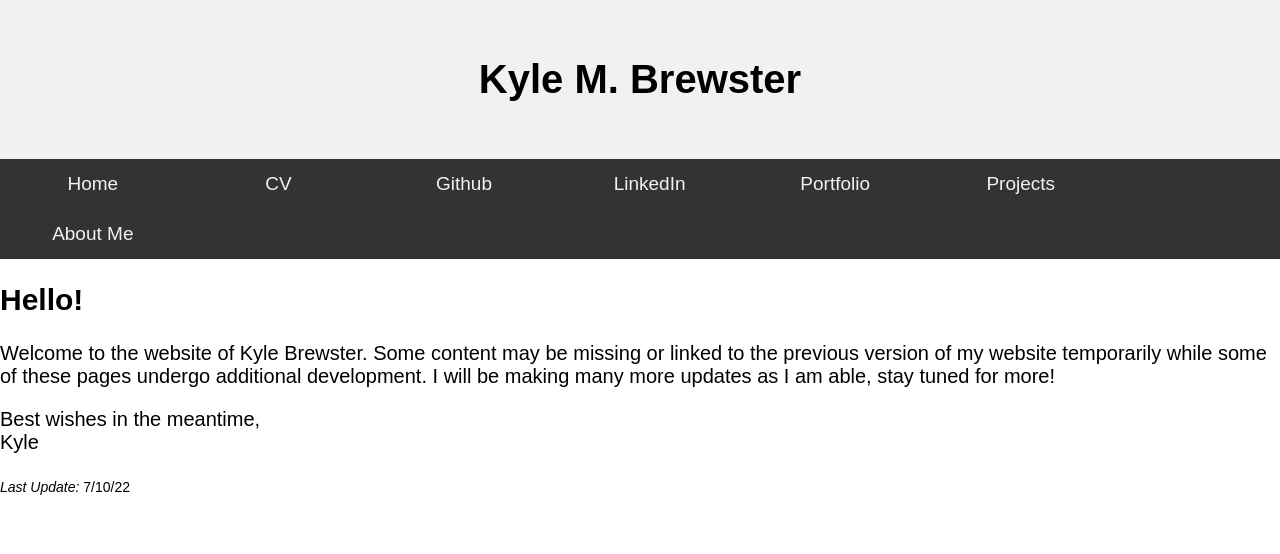
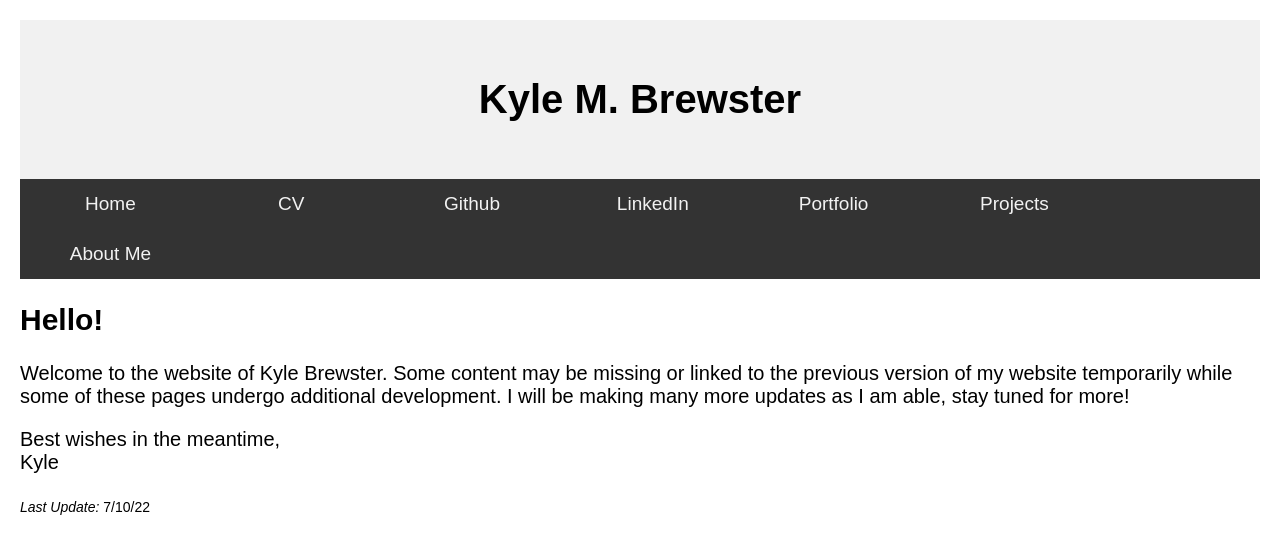
Before and after one commit to k-brew/personal-site, a Jekyll site: the page built from index.md, in a window 1280 px wide. Shown: the top 554 px of the page. Built offline with Jekyll 4.4.1, drawn with Linux system fonts in a browser that asks for light colours.

Commit message:
Update index.md

```diff
--- a/index.md
+++ b/index.md
@@ -3,7 +3,7 @@
 title: Kyle M. Brewster
 ---
 
-<body spellcheck="false" style="left-margin: 10px; right-margin:10px; color: rgb(0, 0, 0); background-color: rgb(255, 255, 255);">
+<body spellcheck="false" style="padding: 20px; color: rgb(0, 0, 0); background-color: rgb(255, 255, 255);">
     <h2 dir="auto">Hello!</h2>
     <p dir="auto">Welcome to the website of Kyle Brewster. Some content may be missing or linked to the previous version of my website temporarily while some of these pages undergo additional development. I will be making many more updates as I am able, stay tuned for more! &nbsp;</p>
     <p dir="auto">Best wishes in the meantime,<br>Kyle</p>
```
